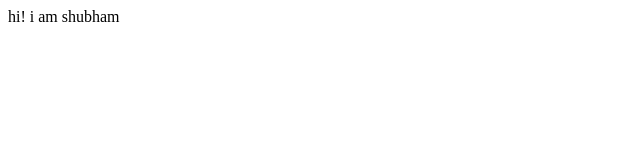
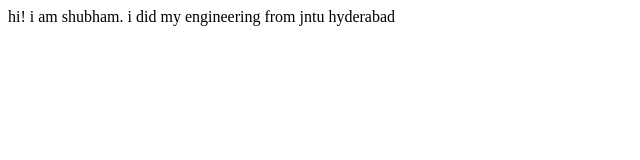
Before and after one commit to imshubham-mishra/student-name-site, a plain HTML site: page index.html in a window 1280 px wide. Shown: the whole page, without its empty margins (0-640 px from the left). Drawn offline with Linux system fonts and the light colour scheme.

Commit message:
docs:changes made to index file

```diff
--- a/index.html
+++ b/index.html
@@ -7,6 +7,7 @@
     <title>my site</title>
 </head>
 <body>
-    hi! i am shubham
+    hi! i am shubham.
+    i did my engineering from jntu hyderabad
 </body>
 </html>
```
